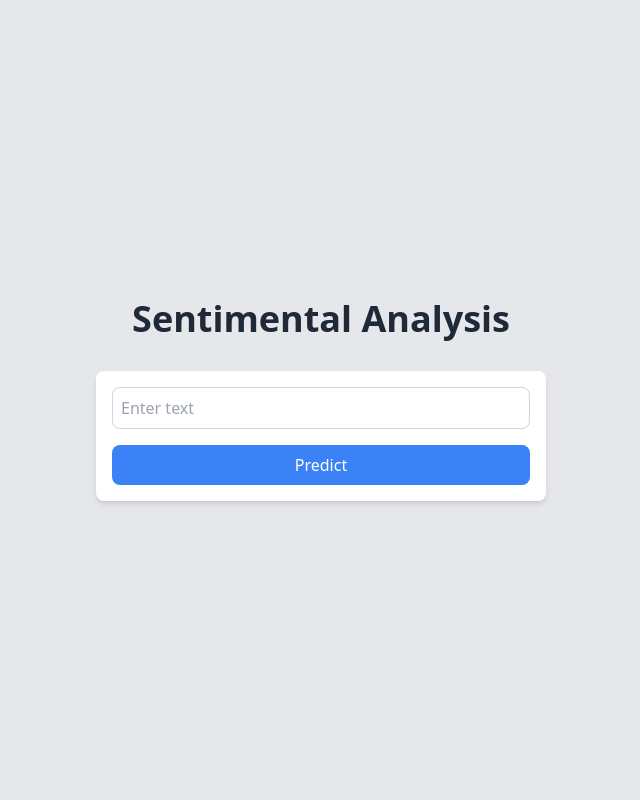
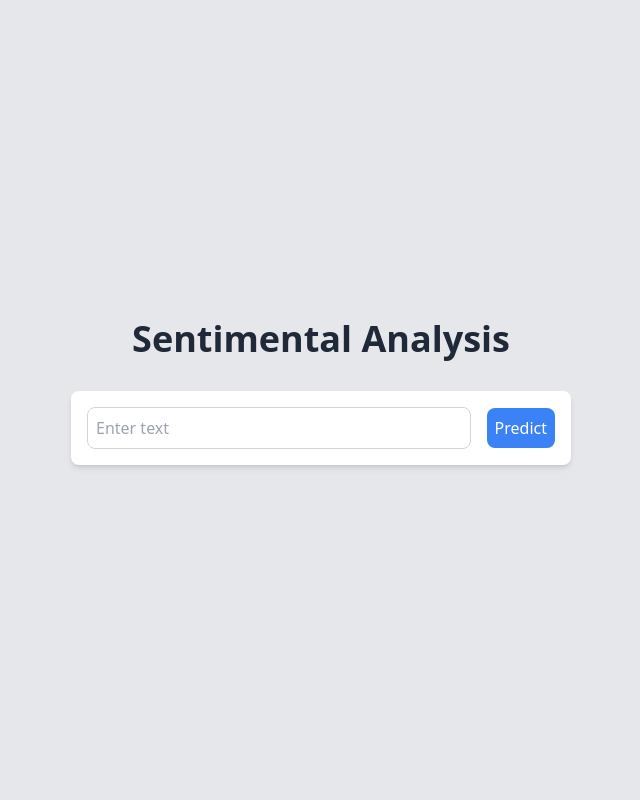
Before and after one commit to Garv2003/Sentimental-Analysis, a Flask app: page / in a window 1280 px wide. Shown: the whole page, without its empty margins (319-959 px from the left). Run offline with Flask 3, Linux system fonts and the light colour scheme; parts of the project's set-up code (start-up, migrations or seed data) failed here and were passed over; some libraries are stand-ins or nearby versions.

Commit message:
COMPELETE PROJECT

```diff
--- a/Web App/app.py
+++ b/Web App/app.py
@@ -1,3 +1,7 @@
+from tensorflow.keras.layers import Embedding, SimpleRNN, Dropout, Dense
+from tensorflow.keras.models import load_model, Sequential
+from tensorflow.keras import Sequential
+from tensorflow.keras.models import load_model, model_from_json
 from tensorflow.keras.preprocessing.text import Tokenizer
 import numpy as np
 from tensorflow.keras.models import load_model
@@ -9,46 +13,21 @@ from nltk.stem import SnowballStemmer
 from nltk.corpus import stopwords
 from nltk.tokenize import word_tokenize
 import re
-import json
-import h5py
-from tensorflow.keras.models import model_from_json
+
 # import os
 # os.environ['TF_ENABLE_ONEDNN_OPTS'] = '0'
-
 
 app = Flask(__name__)
 
 
-# def load_my_model(model_path):
-#     try:
-#         model = load_model(model_path)
-#         print("Model loaded successfully!")
-#         return model
-#     except OSError as e:
-#         print(f"Error loading model: {e}")
-#         return None
-
-def load_model_without_time_major(h5_path):
-    with h5py.File(h5_path, 'r') as f:
-        model_config = f.attrs.get('model_config')
-        if model_config:
-            model_config = json.loads(model_config.encode('utf-8'))
-            for layer in model_config['config']['layers']:
-                if 'time_major' in layer['config']:
-                    del layer['config']['time_major']
-            model = model_from_json(json.dumps(
-                model_config), custom_objects=custom_objects)
-            model.load_weights(h5_path)
-            return model
-        else:
-            raise ValueError("No model configuration found in .h5 file")
-
-
-custom_objects = {
-    'Sequential': Sequential,
-}
-
-model = load_model_without_time_major('Sentimental_analysis.h5')
+def load_my_model(model_path):
+    try:
+        model = load_model(model_path)
+        print("Model loaded successfully!")
+        return model
+    except OSError as e:
+        print(f"Error loading model: {e}")
+        return None
 
 
 def clean(text):
@@ -90,7 +69,8 @@ def clean_text(text):
     return text
 
 
-# model = load_my_model('Sentimental_analysis.h5')
+model = load_my_model('Sentimental_analysis.keras')
+
 max_sequence_length = 100
 
 
@@ -126,7 +106,7 @@ def predict():
 
     except Exception as e:
         print(f"Error predicting image: {e}")
-        return "<p id='prediction' class='flex items-center justify-center w-96 p-4 mt-4 bg-white shadow-md rounded-lg text-red-800 font-bold'>Error predicting image please try again</p>"
+        return "<p id='prediction' class='flex items-center justify-center w-96 p-4 mt-5 bg-white shadow-md rounded-lg text-red-800 font-bold'>Error predicting image please try again</p>"
 
 
 if __name__ == '__main__':
--- a/Web App/static/css/output.css
+++ b/Web App/static/css/output.css
@@ -1,5 +1,5 @@
 /*
-! tailwindcss v3.4.6 | MIT License | https://tailwindcss.com
+! tailwindcss v3.4.7 | MIT License | https://tailwindcss.com
 */
 
 /*
@@ -562,6 +562,10 @@ video {
   margin-bottom: 2rem;
 }
 
+.mt-4 {
+  margin-top: 1rem;
+}
+
 .flex {
   display: flex;
 }
@@ -576,6 +580,14 @@ video {
 
 .w-full {
   width: 100%;
+}
+
+.w-\[200px\] {
+  width: 200px;
+}
+
+.w-\[500px\] {
+  width: 500px;
 }
 
 .flex-col {
--- a/Web App/templates/index.html
+++ b/Web App/templates/index.html
@@ -4,8 +4,8 @@
 <head>
     <title>Sentimental Analysis</title>
     <link href="{{url_for('static',filename='css/output.css')}}" rel="stylesheet">
-    <script src="https://unpkg.com/htmx.org@1.9.12"
-        integrity="sha384-ujb1lZYygJmzgSwoxRggbCHcjc0rB2XoQrxeTUQyRjrOnlCoYta87iKBWq3EsdM2"
+    <script src="https://unpkg.com/htmx.org@2.0.1"
+        integrity="sha384-QWGpdj554B4ETpJJC9z+ZHJcA/i59TyjxEPXiiUgN2WmTyV5OEZWCD6gQhgkdpB/"
         crossorigin="anonymous"></script>
     <script src="https://cdn.jsdelivr.net/npm/alpinejs/dist/cdn.min.js"></script>
 </head>
@@ -15,12 +15,14 @@
         <h1 class="text-4xl font-bold text-center text-gray-800 mb-8">
             Sentimental Analysis
         </h1>
-        <form method="POST" enctype="multipart/form-data" hx-post="/predict" hx-swap="afterend"
-            class="flex flex-col items-center justify-center gap-4 w-[450px] p-4 bg-white shadow-md rounded-lg">
+        <form method="POST" enctype="multipart/form-data" hx-post="/predict" hx-target="#result"
+            class="flex items-center justify-center gap-4 w-[500px] p-4 bg-white shadow-md rounded-lg">
             <input type="text" name="user_input" placeholder="Enter text"
                 class="w-full p-2 border border-gray-300 rounded-lg">
-            <input type="submit" value="Predict" class="w-full p-2 bg-blue-500 text-white rounded-lg">
+            <input type="submit" value="Predict" class="p-2 bg-blue-500 text-white rounded-lg">
         </form>
+        <div class="mt-4" id="result">
+        </div>
     </div>
     </div>
 </body>
```
Also changed, not shown: Web App/requirements.txt (+49 -1 lines), 2 other files.
